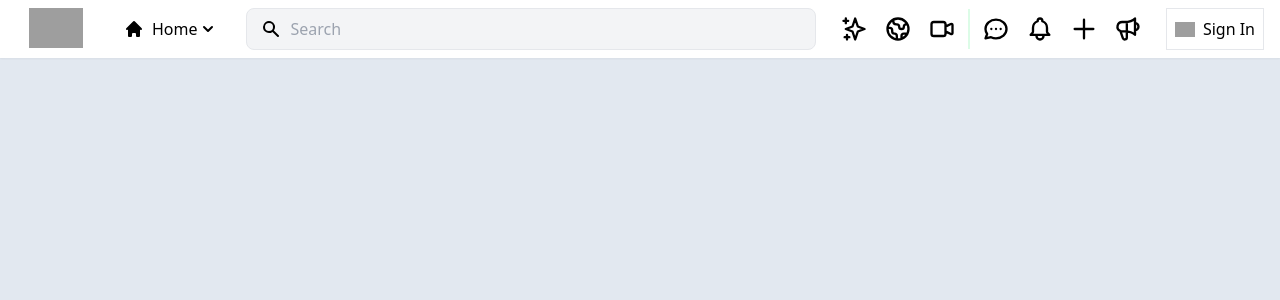
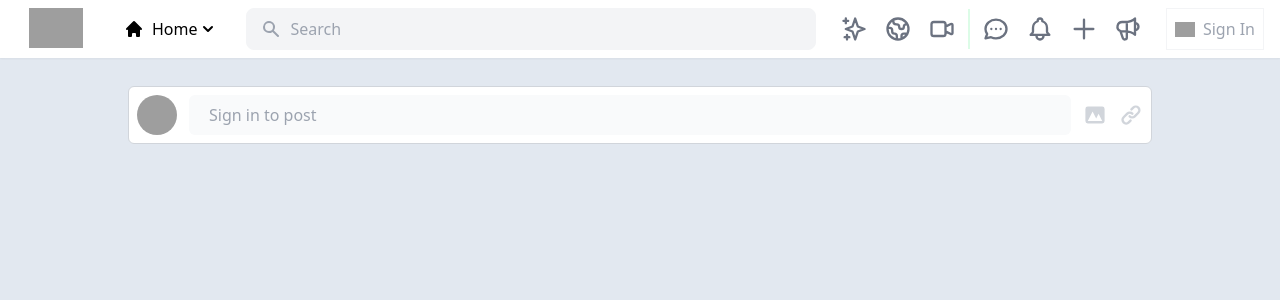
Before and after one commit to yashr7/Devify.io, a Next.js app: page / in a window 1280 px wide. Shown: the top 300 px of the page. Built offline with nearby package versions, Linux system fonts and the light colour scheme; no server answers; grey boxes are pictures that could not be loaded.

Commit message:
Created PostBox Component

```diff
--- /dev/null
+++ b/components/Avatar.tsx
@@ -0,0 +1,18 @@
+import { useSession } from 'next-auth/react'
+import Image from 'next/image'
+import React from 'react'
+
+type Props = {
+    seed?: string
+    large?: boolean
+}
+
+export const Avatar = ({ seed, large }: Props) => {
+    const { data: session } = useSession()
+
+    return (
+        <div className={`relative h-10 w-10 overflow-hidden rounded-full border-gray-300 bg-white ${large && 'h-20 w-20'}`}>
+            <Image layout='fill' src={`https://avatars.dicebear.com/api/open-peeps/${seed || session?.user?.name || 'placeholder'}.svg`} />
+        </div>
+    )
+}
--- a/components/Header.tsx
+++ b/components/Header.tsx
@@ -1,7 +1,7 @@
 import Image from 'next/image'
 import React from 'react'
-import {ChevronDownIcon, HomeIcon, SearchIcon, MenuIcon} from '@heroicons/react/solid'
-import {BellIcon, ChatIcon, GlobeIcon, PlusIcon, SparklesIcon, SpeakerphoneIcon, VideoCameraIcon} from '@heroicons/react/outline'
+import { ChevronDownIcon, HomeIcon, SearchIcon, MenuIcon } from '@heroicons/react/solid'
+import { BellIcon, ChatIcon, GlobeIcon, PlusIcon, SparklesIcon, SpeakerphoneIcon, VideoCameraIcon } from '@heroicons/react/outline'
 import { signIn, signOut, useSession } from 'next-auth/react'
 
 const Header = () => {
@@ -11,57 +11,57 @@ const Header = () => {
   return (
     <div className='sticky top-0 z-50 flex bg-white px-4 py-2 shadow-sm'>
       <div className='relative h-10 w-20 flex-shrink-0 cursor-pointer '>
-            <Image objectFit='contain' src="https://www.pngitem.com/pimgs/m/543-5439256_apollo-app-icon-apollo-reddit-app-icon-hd.png" layout='fill'/>
+        <Image objectFit='contain' src="https://www.pngitem.com/pimgs/m/543-5439256_apollo-app-icon-apollo-reddit-app-icon-hd.png" layout='fill' />
       </div>
 
       <div className='flex items-center mx-7 xl:min-w-{300px}'>
-          <HomeIcon className='h-5 w-5'/>
+        <HomeIcon className='h-5 w-5' />
         <p className='flex-1 ml-2 hidden lg:inline'>Home</p>
-          <ChevronDownIcon  className='h-5 w-5'/>
+        <ChevronDownIcon className='h-5 w-5' />
       </div>
 
       {/* Search */}
-        <form className='flex flex-1 items-center space-x-2 border rounded-lg px-3 py-1 bg-gray-100 border-grey-100'>
-          <SearchIcon className='h-5 w-6 text-grey-400'/>
-          <input className='flex-1 bg-transparent outline-none' type="text" placeholder='Search'/>
+      <form className='flex flex-1 items-center space-x-2 border rounded-lg px-3 py-1 bg-gray-100 border-gray-100'>
+        <SearchIcon className='h-5 w-6 text-gray-400' />
+        <input className='flex-1 bg-transparent outline-none' type="text" placeholder='Search' />
         <button type='submit' hidden></button>
       </form>
 
-        <div className='mx-5 hidden text-grey-500 space-x-2 items-center lg:inline-flex'>
-          <SparklesIcon className='icon'/>
-          <GlobeIcon className='icon'/>
-          <VideoCameraIcon className='icon'/>
-          <hr className='h-10 border border-green-100'/>
-          <ChatIcon className='icon'/>
-          <BellIcon className='icon'/>
-          <PlusIcon className='icon'/>
-          <SpeakerphoneIcon className='icon'/>
+      <div className='mx-5 hidden text-gray-500 space-x-2 items-center lg:inline-flex'>
+        <SparklesIcon className='icon' />
+        <GlobeIcon className='icon' />
+        <VideoCameraIcon className='icon' />
+        <hr className='h-10 border border-green-100' />
+        <ChatIcon className='icon' />
+        <BellIcon className='icon' />
+        <PlusIcon className='icon' />
+        <SpeakerphoneIcon className='icon' />
       </div>
       <div className='ml-5 flex items-center lg:hidden'>
-          <MenuIcon className='icon'/>
+        <MenuIcon className='icon' />
       </div>
       {/* Sign In / Sign Out button */}
 
       {session ? (
-        <div onClick={() => signOut()} className='hidden lg:flex items-center space-x-2 border border-grey-100 p-2 cursor-pointer'>
+        <div onClick={() => signOut()} className='hidden lg:flex items-center space-x-2 border border-gray-100 p-2 cursor-pointer'>
           <div className='relative h-5 w-5 flex-shrink-0'>
             <Image objectFit='contain' src="https://pngset.com/images/reddit-logo-icon-free-download-stencil-pottery-symbol-silhouette-transparent-png-2207129.png" layout='fill' alt="" />
           </div>
           <div className='flex-1 text-xs'>
             <p className='truncate'>{session?.user?.name}</p>
-          <p className='text-grey-400'>Sign Out</p>
+            <p className='text-gray-400'>Sign Out</p>
           </div>
 
-        <ChevronDownIcon className='h-5 flex-shrink-0 text-grey-400'/>
+          <ChevronDownIcon className='h-5 flex-shrink-0 text-gray-400' />
         </div>
-      ):(
-        <div onClick={() => signIn()} className='hidden lg:flex items-center space-x-2 border border-grey-100 p-2 cursor-pointer'>
+      ) : (
+        <div onClick={() => signIn()} className='hidden lg:flex items-center space-x-2 border border-gray-100 p-2 cursor-pointer'>
           <div className='relative h-5 w-5 flex-shrink-0'>
             <Image objectFit='contain' src="https://pngset.com/images/reddit-logo-icon-free-download-stencil-pottery-symbol-silhouette-transparent-png-2207129.png" layout='fill' alt="" />
           </div>
-          <p className='text-grey-400'>Sign In</p>
+          <p className='text-gray-400'>Sign In</p>
         </div>
-      ) }
+      )}
 
     </div>
   )
--- /dev/null
+++ b/components/PostBox.tsx
@@ -0,0 +1,83 @@
+import { LinkIcon, PhotographIcon } from '@heroicons/react/solid'
+import { useSession } from 'next-auth/react'
+import React from 'react'
+import { useForm } from 'react-hook-form'
+import { Avatar } from './Avatar'
+
+type FormData = {
+    postTitle: string
+    postBody: string
+    postImage: string
+    subreddit: string
+}
+
+const PostBox = () => {
+    const { data: session } = useSession()
+
+    const [imageBoxOpen, setImageBoxOpen] = React.useState<boolean>(false)
+
+    const { register, setValue, handleSubmit, watch, formState: { errors } } = useForm<FormData>();
+
+    const onSubmit = handleSubmit(async (formData) => {
+        console.log(formData)
+    })
+
+    return (
+        <form onSubmit={onSubmit} className='stick top-16 z-50 bg-white border border-gray-300 rounded-md p-2'>
+            <div className="flex items-center space-x-3">
+
+                {/* Avatar */}
+                <Avatar />
+
+                <input
+                    {...register('postTitle', { required: true })}
+                    disabled={!session} className='flex-1 rounded-md bg-gray-50 p-2 pl-5 outline-none' type="text" placeholder={session ? 'Create a post by entering a title' : 'Sign in to post'}
+                />
+
+                {/* Icons */}
+                <PhotographIcon onClick={() => setImageBoxOpen(!imageBoxOpen)} className={`h-6 text-gray-300 cursor-pointer ${imageBoxOpen && 'text-blue-300'}`} />
+                <LinkIcon className='h-6 text-gray-300' />
+
+            </div>
+            {!!watch('postTitle') && (
+                <div className='flex flex-col py-2'>
+
+                    {/* Body */}
+                    <div className='flex items-center px-2'>
+                        <p className='min-w-[90px]'>Body: </p>
+                        <input className='m-2 flex-1 bg-blue-50 p-2 outline-none' {...register('postBody')} type="text" placeholder='Text (optional)' />
+                    </div>
+
+                    {/* Subreddit */}
+                    <div className='flex items-center px-2'>
+                        <p className='min-w-[90px]'>Subreddit: </p>
+                        <input className='m-2 flex-1 bg-blue-50 p-2 outline-none' {...register('subreddit', { required: true })} type="text" placeholder='i.e NextJs' />
+                    </div>
+
+                    {/* Image */}
+                    {imageBoxOpen && (<div className='flex items-center px-2'>
+                        <p className='min-w-[90px]'>Image URL: </p>
+                        <input className='m-2 flex-1 bg-blue-50 p-2 outline-none' {...register('postImage')} type="text" placeholder='Optional...' />
+                    </div>)}
+
+                    {/* Errors */}
+                    {Object.keys(errors).length > 0 && (
+                        <div className='space-y-2 p-2 text-red-500'>
+                            {errors.postTitle?.type === 'required' && (
+                                <p>A Post Title is required</p>
+                            )}
+                            {errors.subreddit?.type === 'required' && (
+                                <p>Subreddit is required</p>
+                            )}
+                        </div>
+                    )}
+
+                    {/* Create Post Button */}
+                    {!!watch('postTitle') && <button type='submit' className='w-full rounded-full bg-blue-400 p-2 text-white'>Create Post</button>}
+                </div>
+            )}
+        </form >
+    )
+}
+
+export default PostBox
--- a/next.config.js
+++ b/next.config.js
@@ -2,6 +2,6 @@
 module.exports = {
   reactStrictMode: true,
   images: {
-    domains: ["www.pngitem.com", "pngset.com"],
+    domains: ["www.pngitem.com", "pngset.com", "avatars.dicebear.com"],
   },
 };
--- a/package.json
+++ b/package.json
@@ -12,7 +12,8 @@
     "next": "latest",
     "next-auth": "^4.3.4",
     "react": "18.1.0",
-    "react-dom": "18.1.0"
+    "react-dom": "18.1.0",
+    "react-hook-form": "^7.31.3"
   },
   "devDependencies": {
     "@types/node": "17.0.35",
--- a/pages/index.tsx
+++ b/pages/index.tsx
@@ -2,14 +2,23 @@ import type { NextPage } from 'next'
 import Head from 'next/head'
 import Image from 'next/image'
 import Header from '../components/Header'
+import PostBox from '../components/PostBox'
 
 const Home: NextPage = () => {
   return (
-    <div className="">
+    <div className="max-w-5xl my-7 mx-auto">
       <Head>
         <title>Reddit clone</title>
         <link rel="icon" href="/favicon.ico" />
       </Head>
+
+      {/* Postbox */}
+      <PostBox />
+
+      <div className='flex'>
+        {/* Feed */}
+      </div>
+
     </div>
   )
 }
```
Also changed, not shown: 1 other file (tests, documents, lock files or other folders). Lines whose indentation alone changed are shown as unchanged.
